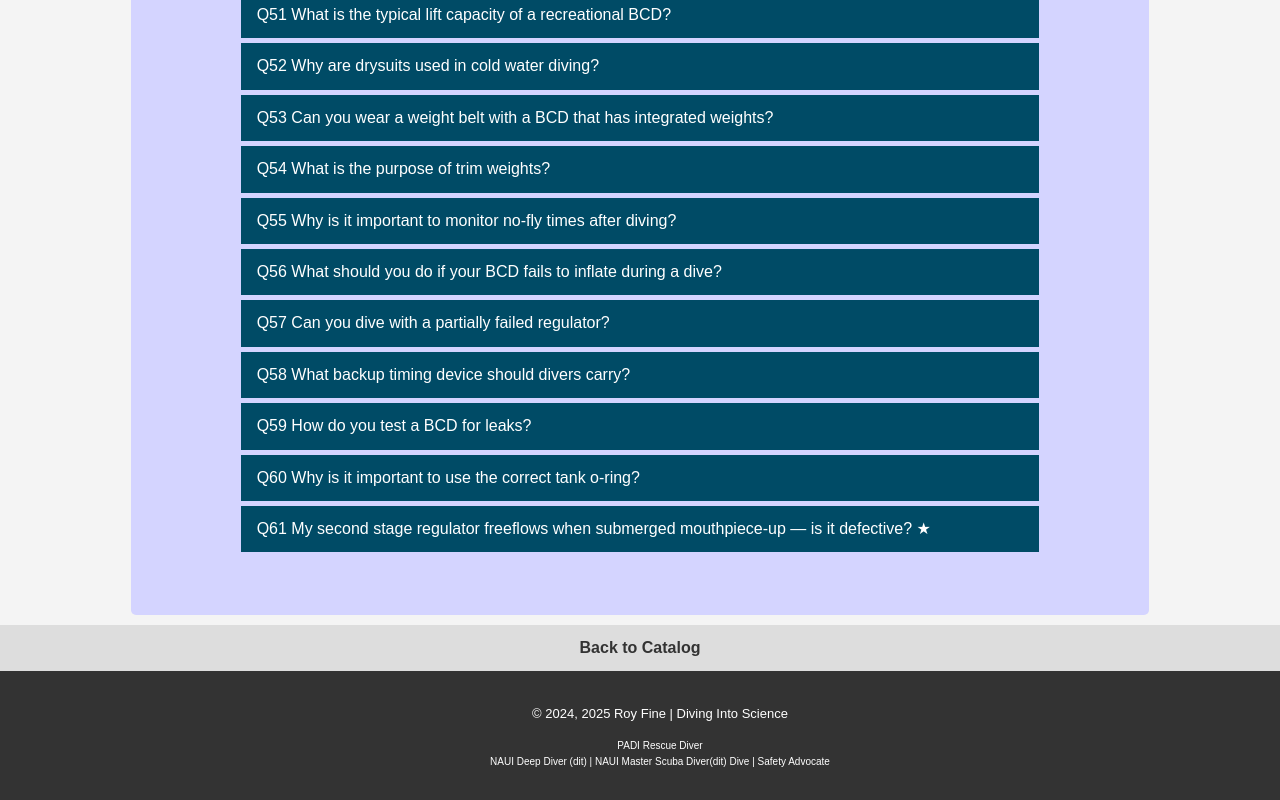
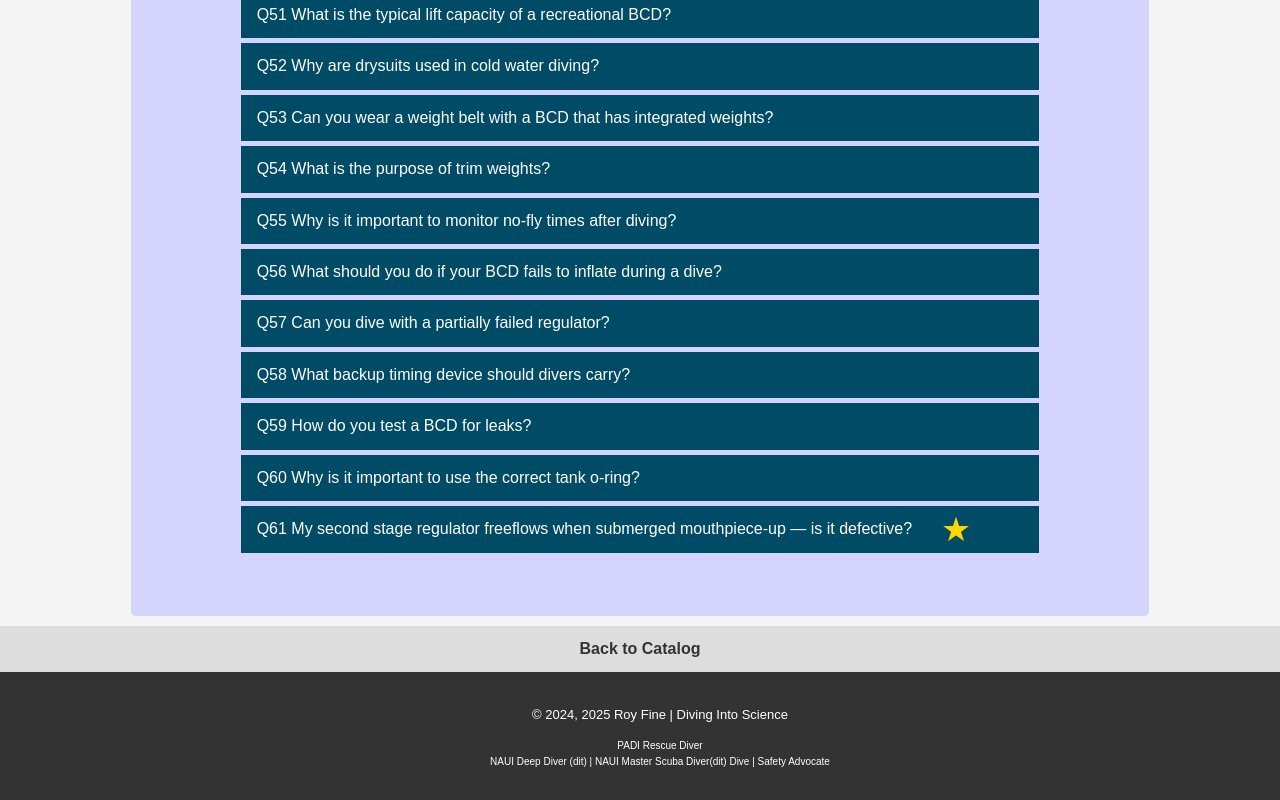
Before and after one commit to rlfine/dive_blog, a plain HTML site: page articles/studyGuide/divingEquipment.html in a window 1280 px wide. Shown: the part 3132-3932 px from the top of the page. Drawn offline with Linux system fonts and the light colour scheme.

Commit message:
formatting for bonus question

```diff
--- a/assets/css/ques_and_answ.css
+++ b/assets/css/ques_and_answ.css
@@ -95,3 +95,11 @@ p {
   margin-top: 0.5em;
   padding-left: 1.5em;
 }
+
+.bonus-icon {
+  color: gold;
+  margin-left: 0.725em;
+  margin-right: 0.5em;
+  font-size: 2.1em;
+  vertical-align: middle;
+}
```
